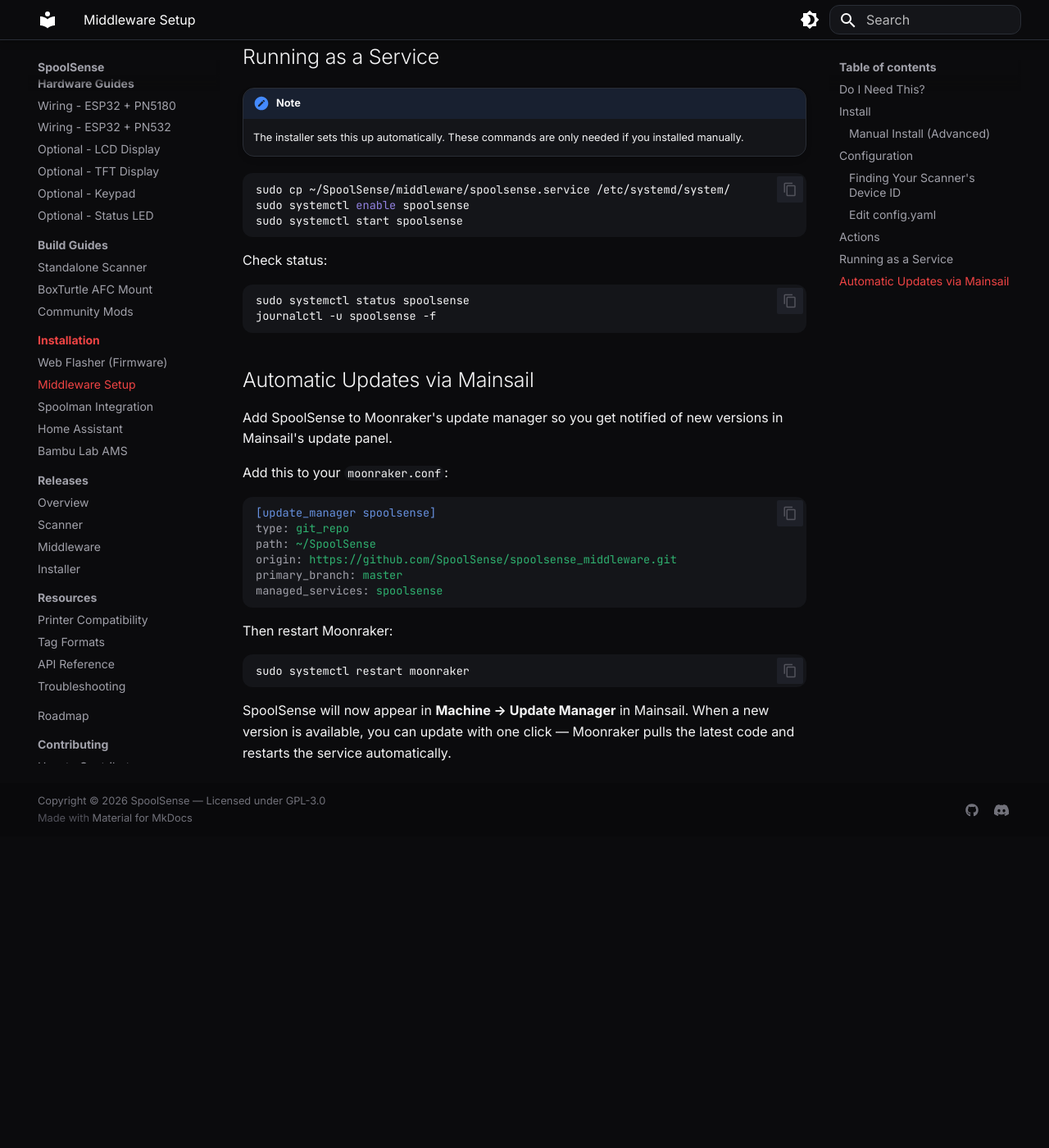
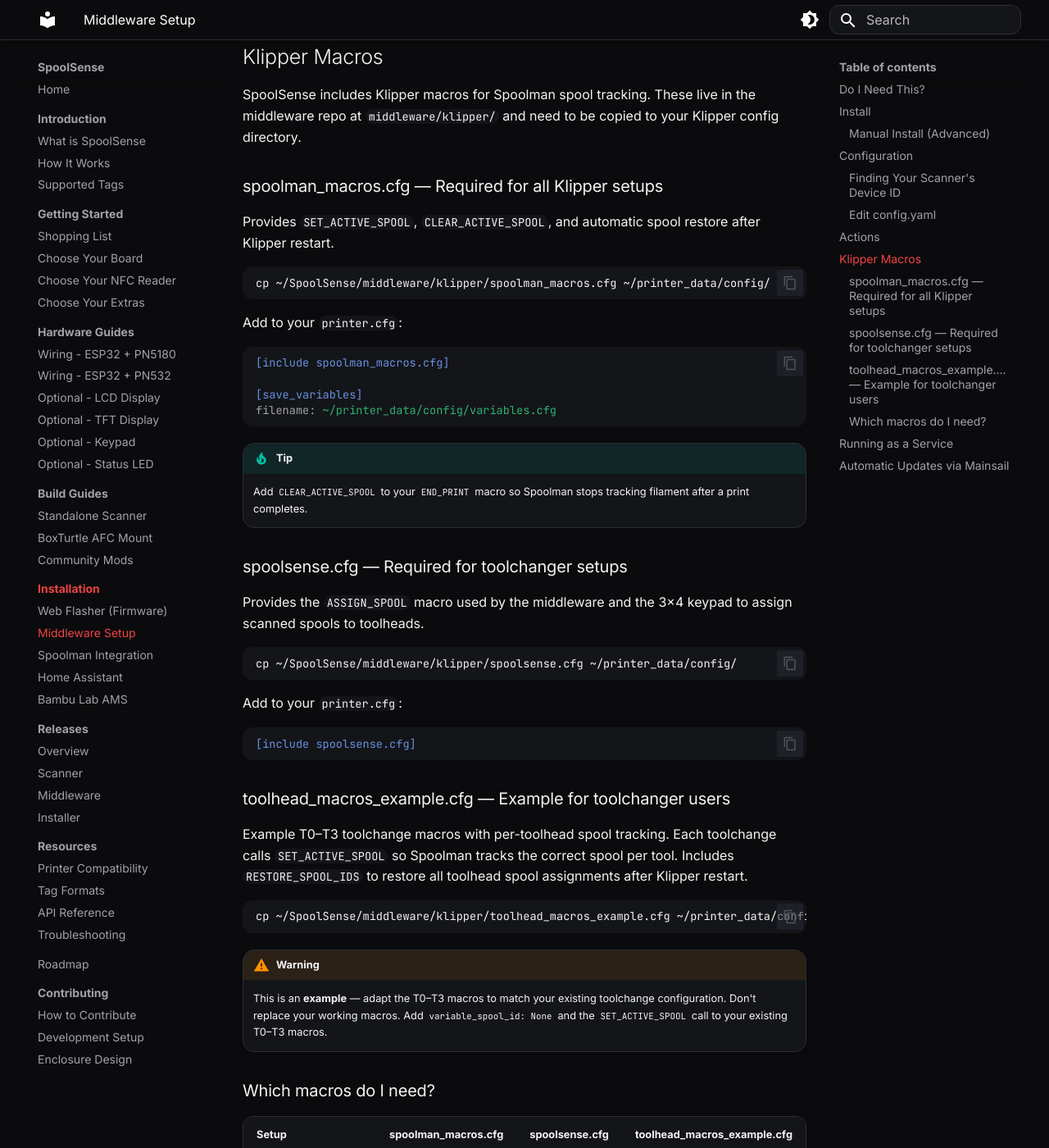
Before and after one commit to SpoolSense/spoolsense.org, an MkDocs documentation site: the page built from docs/installation/middleware.md, in a window 1280 px wide and 1400 px high, scrolled down 3366 px. Shown: the whole window at 82% size. Built offline with MkDocs 1.6.1 and Material for MkDocs 9.7.7, drawn with Linux system fonts in a browser that asks for light colours; before the commit the page ends 4386 px from its top, so only the background shows below that; some of the changed text lies outside the part shown.

Commit message:
docs: add Klipper macros section to middleware page, link from keypad page

````diff
--- a/docs/hardware/keypad.md
+++ b/docs/hardware/keypad.md
@@ -61,7 +61,7 @@ Wire each pin by its label, not its position on the ribbon.
 ## Requirements
 
 - **Moonraker URL** must be configured (web config or installer)
-- **ASSIGN_SPOOL** macro must be defined in your Klipper config
+- **ASSIGN_SPOOL** macro must be defined in your Klipper config (see [Klipper Macros](../installation/middleware.md#klipper-macros))
 - Keypad enabled via installer or web config (`/config` > Hardware > Keypad toggle)
 
 <!-- TODO: Add photo of keypad wired to ESP32 -->
--- a/docs/installation/middleware.md
+++ b/docs/installation/middleware.md
@@ -142,6 +142,64 @@ scanners:
 | `afc_lane` | AFC, one scanner per lane. Scan assigns to that lane. |
 | `afc_stage` | AFC, shared scanner. Scan stages spool, lane load triggers assignment. |
 
+## Klipper Macros
+
+SpoolSense includes Klipper macros for Spoolman spool tracking. These live in the middleware repo at `middleware/klipper/` and need to be copied to your Klipper config directory.
+
+### spoolman_macros.cfg — Required for all Klipper setups
+
+Provides `SET_ACTIVE_SPOOL`, `CLEAR_ACTIVE_SPOOL`, and automatic spool restore after Klipper restart.
+
+```bash
+cp ~/SpoolSense/middleware/klipper/spoolman_macros.cfg ~/printer_data/config/
+```
+
+Add to your `printer.cfg`:
+
+```ini
+[include spoolman_macros.cfg]
+
+[save_variables]
+filename: ~/printer_data/config/variables.cfg
+```
+
+!!! tip
+    Add `CLEAR_ACTIVE_SPOOL` to your `END_PRINT` macro so Spoolman stops tracking filament after a print completes.
+
+### spoolsense.cfg — Required for toolchanger setups
+
+Provides the `ASSIGN_SPOOL` macro used by the middleware and the 3x4 keypad to assign scanned spools to toolheads.
+
+```bash
+cp ~/SpoolSense/middleware/klipper/spoolsense.cfg ~/printer_data/config/
+```
+
+Add to your `printer.cfg`:
+
+```ini
+[include spoolsense.cfg]
+```
+
+### toolhead_macros_example.cfg — Example for toolchanger users
+
+Example T0–T3 toolchange macros with per-toolhead spool tracking. Each toolchange calls `SET_ACTIVE_SPOOL` so Spoolman tracks the correct spool per tool. Includes `RESTORE_SPOOL_IDS` to restore all toolhead spool assignments after Klipper restart.
+
+```bash
+cp ~/SpoolSense/middleware/klipper/toolhead_macros_example.cfg ~/printer_data/config/
+```
+
+!!! warning
+    This is an **example** — adapt the T0–T3 macros to match your existing toolchange configuration. Don't replace your working macros. Add `variable_spool_id: None` and the `SET_ACTIVE_SPOOL` call to your existing T0–T3 macros.
+
+### Which macros do I need?
+
+| Setup | spoolman_macros.cfg | spoolsense.cfg | toolhead_macros_example.cfg |
+|-------|:---:|:---:|:---:|
+| Single toolhead | ✅ | — | — |
+| Toolchanger (shared scanner) | ✅ | ✅ | ✅ (adapt) |
+| Toolchanger (per-toolhead scanners) | ✅ | — | ✅ (adapt) |
+| AFC (BoxTurtle, tradrack) | ✅ | — | — |
+
 ## Running as a Service
 
 !!! note
````
